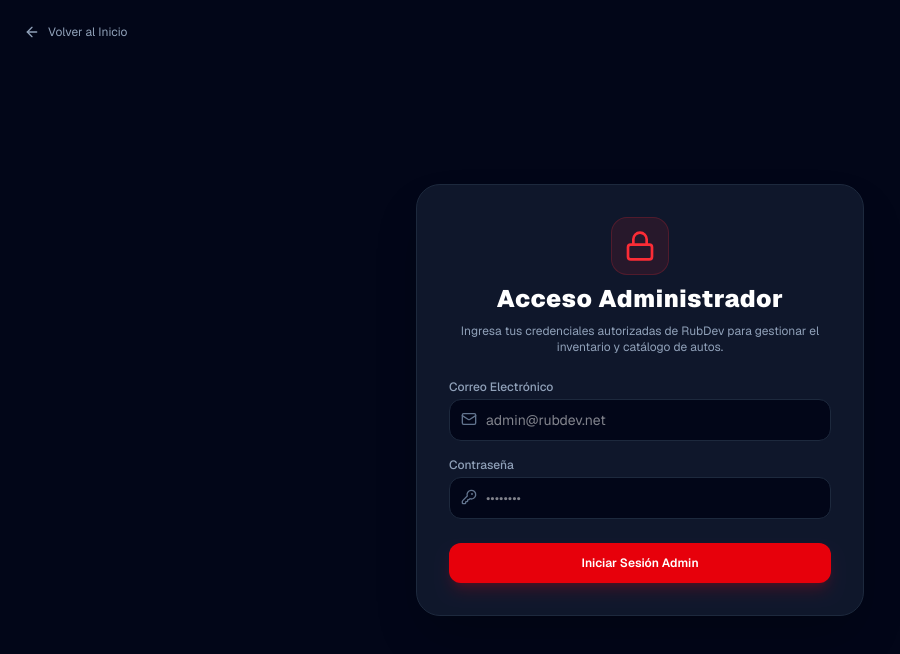
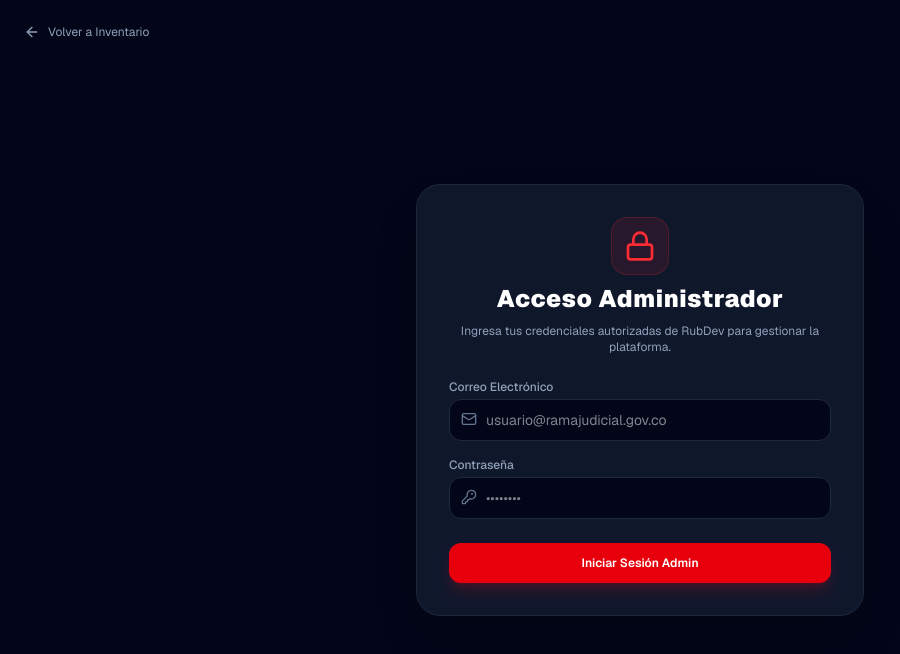
Before and after one commit to rubdevdevelopment-sys/rubdev-web-inventario, a Next.js app: page /inventario/login in a window 1280 px wide. Shown: the top 654 px of the page, without its empty margins (0-900 px from the left). Built offline with nearby package versions, Linux system fonts and the light colour scheme; no server answers.

Commit message:
Fix: Eliminar basePath global para separar /autos e /inventarioescuela en subrutas independientes

```diff
--- a/next.config.ts
+++ b/next.config.ts
@@ -1,7 +1,7 @@
 import type { NextConfig } from "next";
 
 const nextConfig: NextConfig = {
-  basePath: "/inventarioescuela",
+  /* Sin basePath global para permitir subrutas independientes como /autos e /inventarioescuela */
 };
 
 export default nextConfig;
--- a/src/app/inventario/login/page.tsx
+++ b/src/app/inventario/login/page.tsx
@@ -17,7 +17,6 @@ function FormularioLoginContent() {
   const [errorMessage, setErrorMessage] = useState<string | null>(null);
 
   useEffect(() => {
-    // Si el usuario ya tiene sesión iniciada, redirigir inmediatamente
     supabase.auth.getSession().then(({ data: { session } }) => {
       if (session) {
         router.push(nextParam);
@@ -36,9 +35,11 @@ function FormularioLoginContent() {
     });
 
     if (error) {
-      setErrorMessage(error.message === 'Invalid login credentials'
-        ? 'Credenciales incorrectas. Verifica tu correo y contraseña.'
-        : error.message);
+      setErrorMessage(
+        error.message === 'Invalid login credentials'
+          ? 'Credenciales incorrectas. Verifica tu correo institucional y contraseña.'
+          : error.message
+      );
       setLoading(false);
     } else if (data.session) {
       router.push(nextParam);
@@ -53,7 +54,7 @@ function FormularioLoginContent() {
         </div>
         <h2 className="text-2xl font-black text-white tracking-wide">Acceso Administrador</h2>
         <p className="text-xs text-slate-400">
-          Ingresa tus credenciales autorizadas de RubDev para gestionar el inventario y catálogo de autos.
+          Ingresa tus credenciales autorizadas de RubDev para gestionar la plataforma.
         </p>
       </div>
 
@@ -73,7 +74,7 @@ function FormularioLoginContent() {
               type="email"
               value={email}
               onChange={(e) => setEmail(e.target.value)}
-              placeholder="admin@rubdev.net"
+              placeholder="usuario@ramajudicial.gov.co"
               required
               className="w-full bg-slate-950 border border-slate-800 rounded-xl pl-9 pr-4 py-2.5 text-sm text-white focus:outline-none focus:border-red-500"
             />
@@ -111,9 +112,9 @@ export default function LoginPage() {
   return (
     <div className="min-h-screen bg-slate-950 text-slate-100 flex flex-col justify-center items-center p-4 font-sans relative">
       <div className="absolute top-6 left-6">
-        <Link href="/" className="flex items-center gap-2 text-xs text-slate-400 hover:text-white transition">
+        <Link href="/inventarioescuela" className="flex items-center gap-2 text-xs text-slate-400 hover:text-white transition">
           <ArrowLeft className="w-4 h-4" />
-          Volver al Inicio
+          Volver a Inventario
         </Link>
       </div>
 
```
